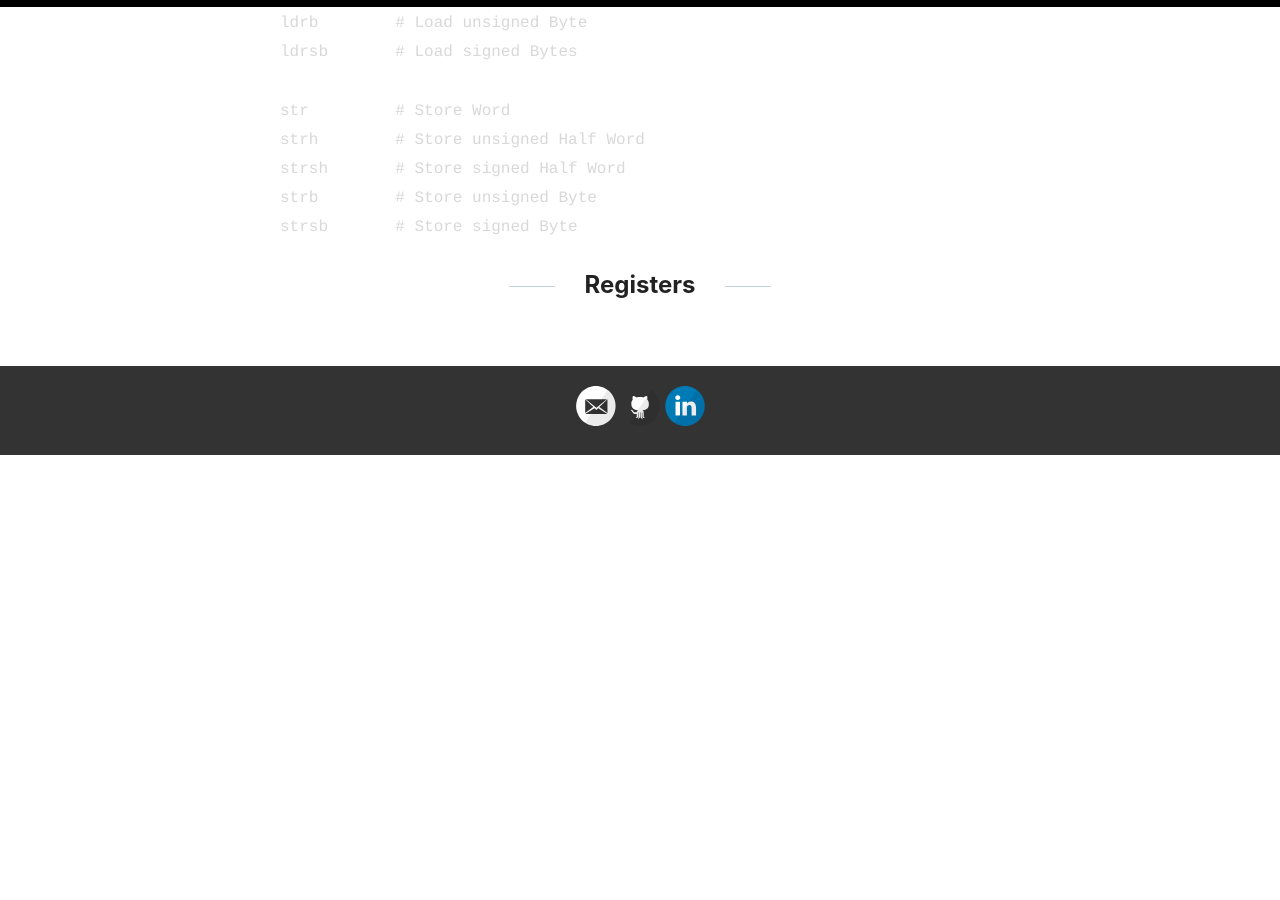
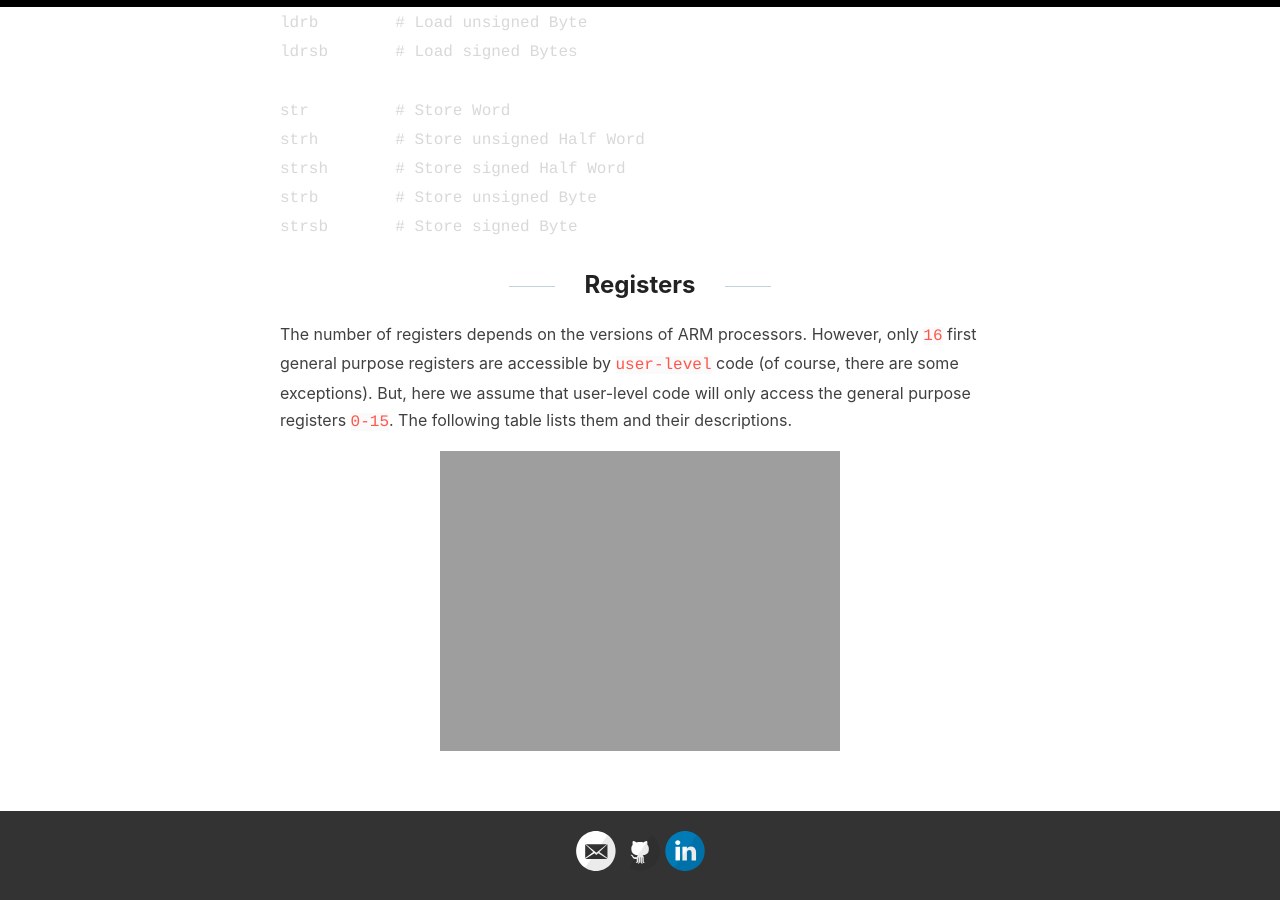
Before and after one commit to channgo2203/channgo2203.github.io, a Jekyll site: the page built from _posts/2021-01-30-arm-asm-01.md, in a window 1280 px wide and 900 px high, scrolled down 1183 px. Built offline with Jekyll 4.4.1, drawn with Linux system fonts in a browser that asks for light colours; before the commit the page ends 1638 px from its top, so only the background shows below that.

Commit message:
Add arm-asm-01

````diff
--- a/_posts/2021-01-30-arm-asm-01.md
+++ b/_posts/2021-01-30-arm-asm-01.md
@@ -41,3 +41,8 @@ strsb       # Store signed Byte
 ```
 
 ## Registers
+
+The number of registers depends on the versions of ARM processors. However, only `16` first general purpose registers are accessible by `user-level` code (of course, there are some exceptions). But, here we assume that user-level code will only access the general purpose registers `0-15`.
+The following table lists them and their descriptions.
+
+![ARM registers]({{ site.url }}/images/arm_registers.png)
````
